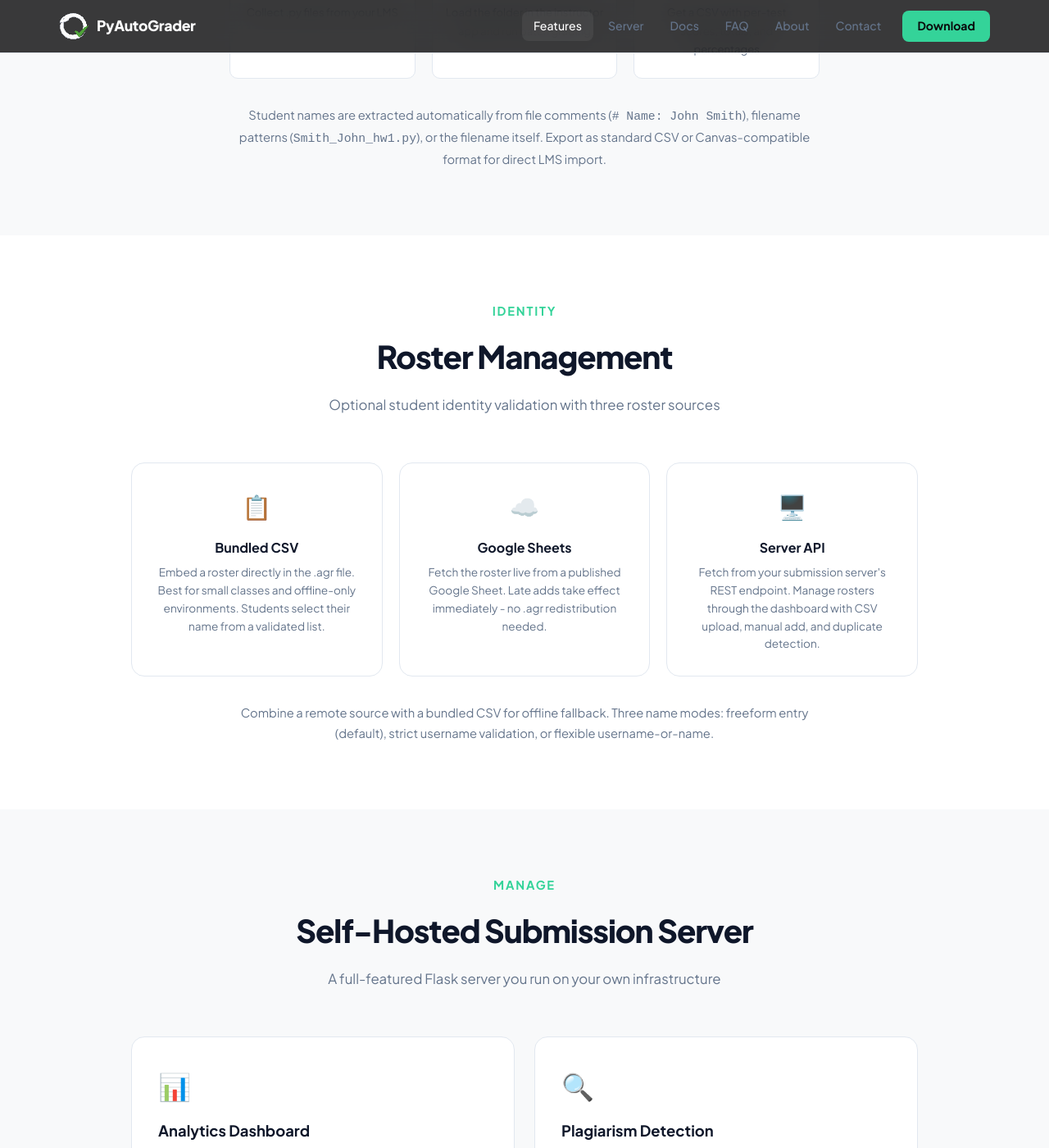
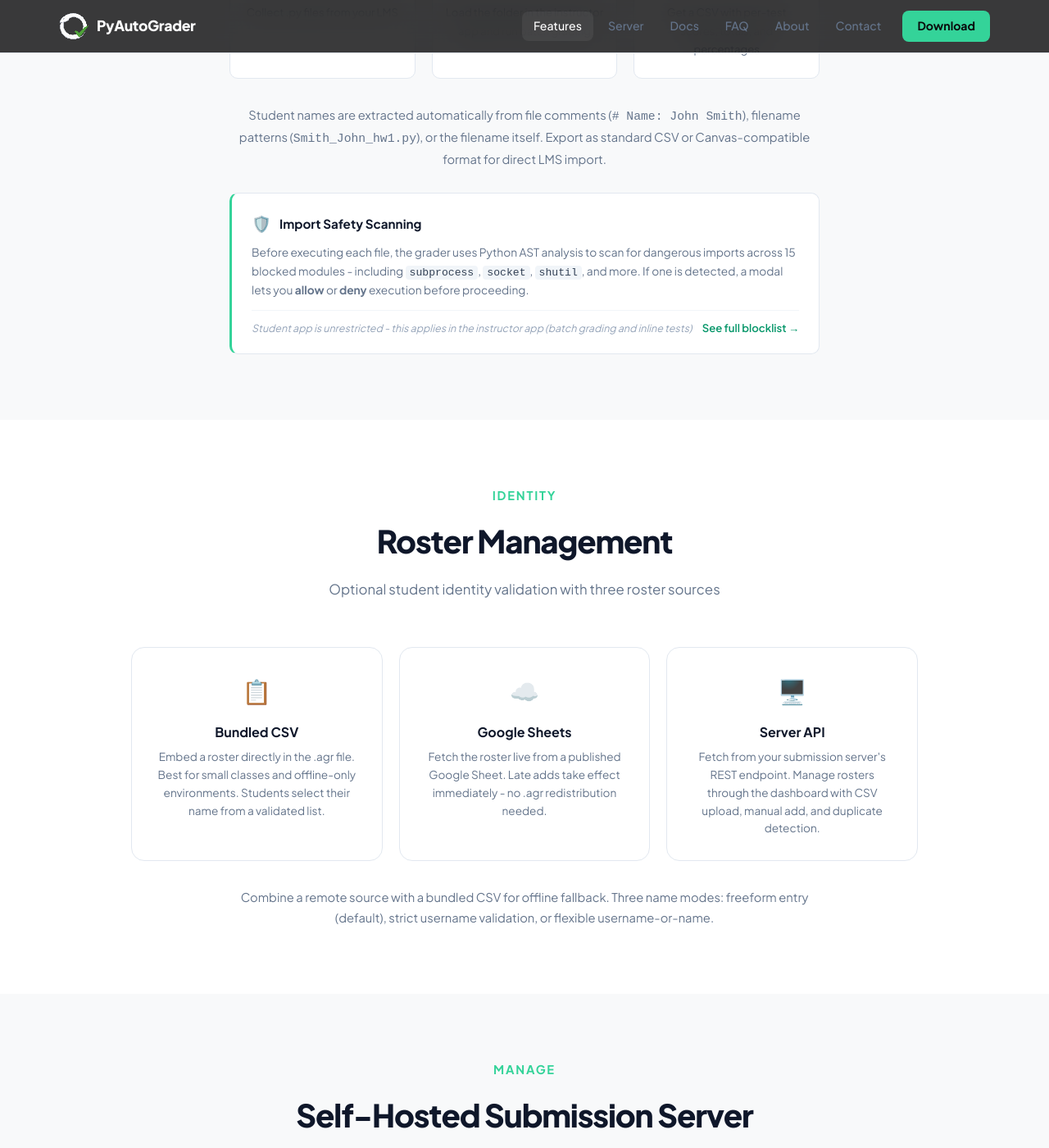
Before and after one commit to PyAutoGrader/pyautograder.github.io, a Jekyll site: the page built from _pages/features.md, in a window 1280 px wide and 1400 px high, scrolled down 6738 px. Shown: the whole window at 82% size. Built offline with Jekyll 4.4.1, drawn with Linux system fonts in a browser that asks for light colours.

Commit message:
Blocklist

```diff
--- a/_pages/features.md
+++ b/_pages/features.md
@@ -297,6 +297,19 @@ permalink: /features/
         CSV or Canvas-compatible format for direct LMS import.
       </p>
     </div>
+
+    <!-- Import Safety Callout -->
+    <div class="batch-safety-callout">
+      <div class="batch-safety-header">
+        <span class="batch-safety-icon">🛡️</span>
+        <h3>Import Safety Scanning</h3>
+      </div>
+      <p>Before executing each file, the grader uses Python AST analysis to scan for dangerous imports across 15 blocked modules - including <code>subprocess</code>, <code>socket</code>, <code>shutil</code>, and more. If one is detected, a modal lets you <strong>allow</strong> or <strong>deny</strong> execution before proceeding.</p>
+      <div class="batch-safety-footer">
+        <span class="batch-safety-note">Student app is unrestricted - this applies in the instructor app (batch grading and inline tests)</span>
+        <a href="/docs/offline/batch-grading/#import-blocklist" class="batch-safety-link">See full blocklist →</a>
+      </div>
+    </div>
   </div>
 </section>
 
--- a/assets/css/main.css
+++ b/assets/css/main.css
@@ -2621,6 +2621,88 @@ a:hover { color: var(--emerald-deeper); }
   margin: 0;
 }
 
+/* --- Batch Safety Callout --- */
+.batch-safety-callout {
+  max-width: 720px;
+  margin: 28px auto 0;
+  background: var(--white);
+  border: 1.5px solid var(--gray-200);
+  border-left: 3px solid var(--emerald);
+  border-radius: var(--radius);
+  padding: 20px 24px;
+  text-align: left;
+}
+
+.batch-safety-header {
+  display: flex;
+  align-items: center;
+  gap: 10px;
+  margin-bottom: 8px;
+}
+
+.batch-safety-icon {
+  font-size: 1.2rem;
+  flex-shrink: 0;
+}
+
+.batch-safety-header h3 {
+  font-size: 0.95rem;
+  font-weight: 700;
+  color: var(--gray-900);
+  margin: 0;
+}
+
+.batch-safety-callout > p {
+  font-size: 0.86rem;
+  color: var(--text-muted);
+  line-height: 1.65;
+  margin: 0;
+}
+
+.batch-safety-callout code {
+  font-size: 0.82rem;
+  background: var(--gray-100);
+  padding: 1px 5px;
+  border-radius: 4px;
+  color: var(--gray-700);
+}
+
+.batch-safety-footer {
+  display: flex;
+  align-items: center;
+  justify-content: space-between;
+  margin-top: 12px;
+  padding-top: 10px;
+  border-top: 1px solid var(--gray-100);
+  gap: 12px;
+}
+
+.batch-safety-note {
+  font-size: 0.78rem;
+  color: var(--text-dim);
+  font-style: italic;
+}
+
+.batch-safety-link {
+  font-size: 0.82rem;
+  font-weight: 600;
+  color: var(--emerald-dark);
+  white-space: nowrap;
+  flex-shrink: 0;
+}
+
+.batch-safety-link:hover {
+  color: var(--emerald-deeper);
+}
+
+@media (max-width: 600px) {
+  .batch-safety-footer {
+    flex-direction: column;
+    align-items: flex-start;
+    gap: 6px;
+  }
+}
+
 /* --- Free. Always. Callout --- */
 .landing-section--free {
   background: var(--bg-black);
```
Also changed, not shown: _docs/offline/batch-grading.md (+38 -0 lines).
